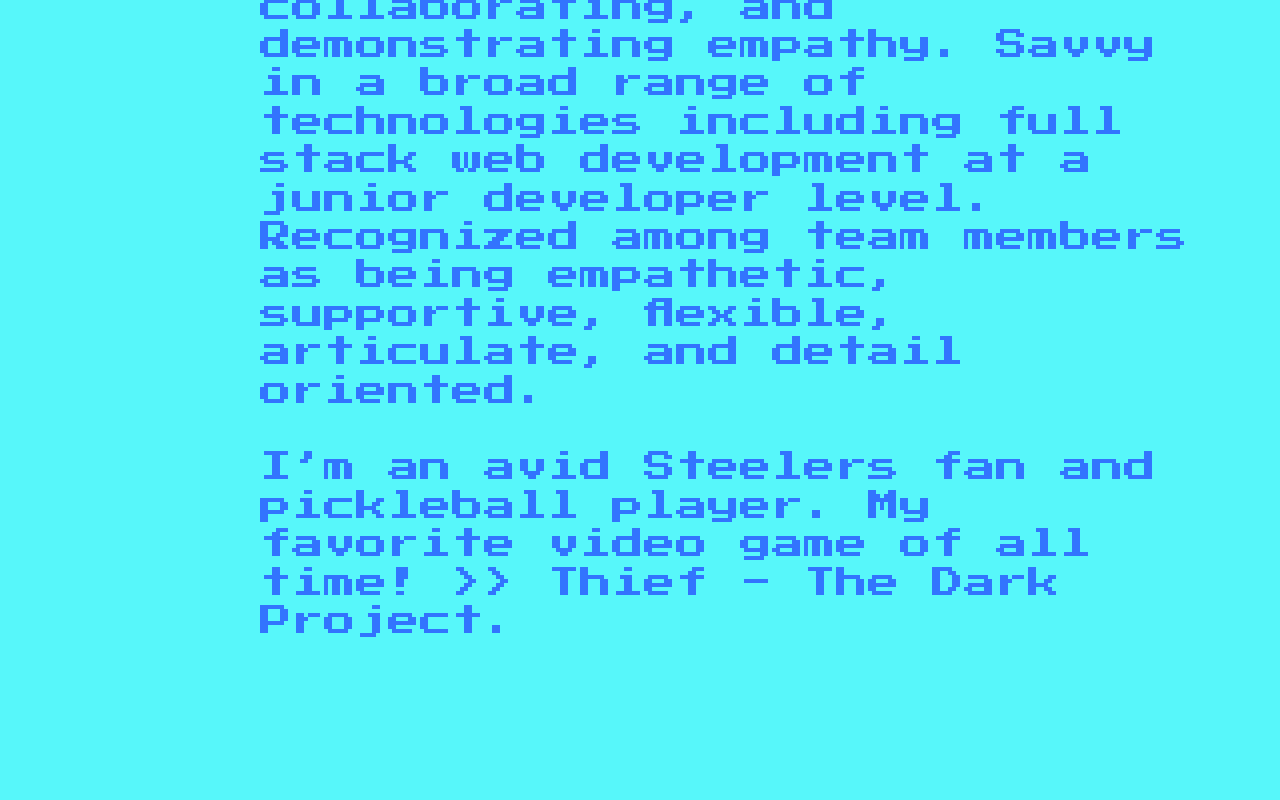
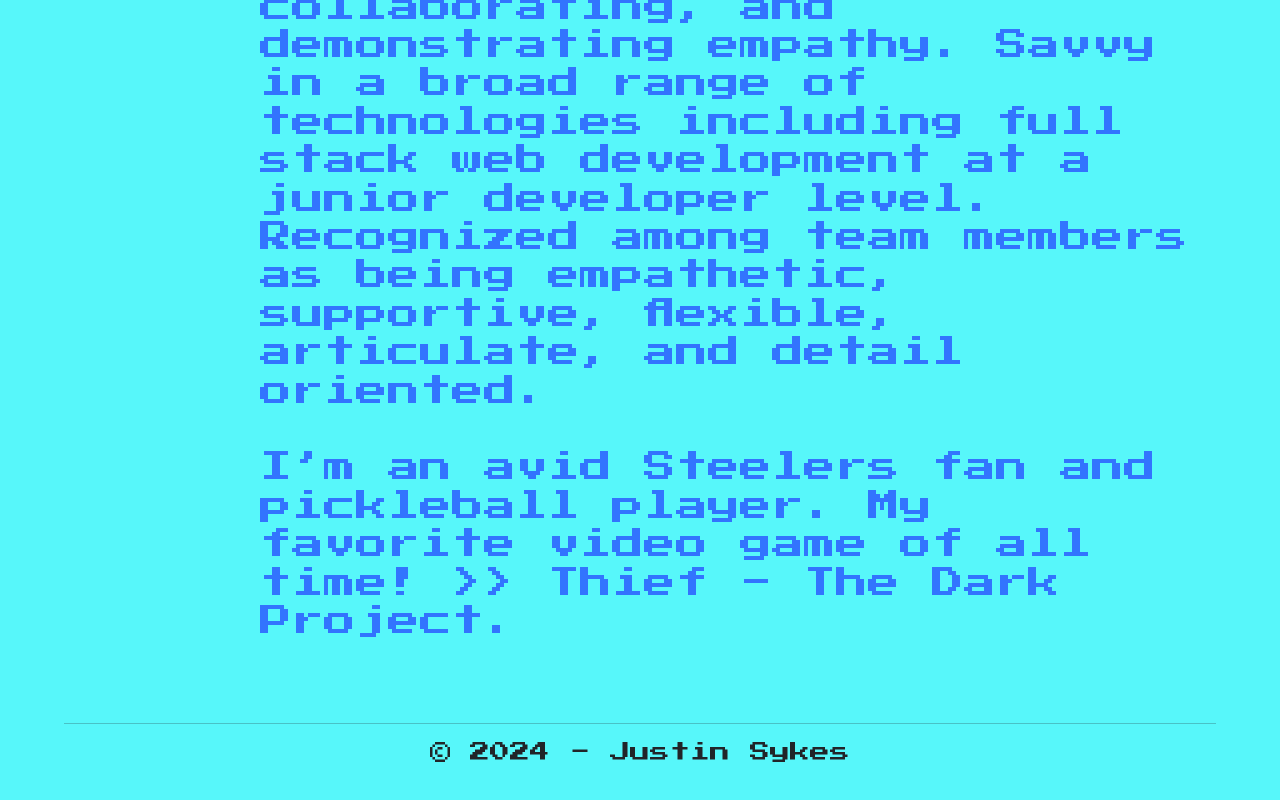
Before and after one commit to atlsykes/js-react-portfolio-v2, a React (Create React App) app: page / in a window 1280 px wide. Shown: the part 729-1529 px from the top of the page. Before the commit the page ends 1441 px from the top, so only its background shows below. Built offline with nearby package versions, Linux system fonts and the light colour scheme; a web font is replaced by a local one.

Commit message:
created footer card and styled it

```diff
--- /dev/null
+++ b/src/Components/card/footer.jsx
@@ -0,0 +1,13 @@
+import React from "react";
+import "./home-card.css";
+
+const footer = () => {
+  return (
+    <div className="footer-custom">
+      <hr></hr>
+      <h5>© 2024 - Justin Sykes</h5>
+    </div>
+  );
+};
+
+export default footer;
--- a/src/Components/card/homecard.css
+++ b/src/Components/card/home-card.css
@@ -7,6 +7,12 @@
   font-size: xx-large !important;
 }
 
+.footer-custom {
+  text-align: center;
+  margin-top: 5%;
+  font-family: "Press Start 2P", system-ui;
+}
+
 .press-start-2p-regular {
   font-family: "Press Start 2P", system-ui;
   color: #3274fe;
--- a/src/Components/card/home-card.jsx
+++ b/src/Components/card/home-card.jsx
@@ -1,6 +1,7 @@
 import React from "react";
-import "./homecard.css";
+import "./home-card.css";
 import Navbar from "../navbar/navbar";
+import Footer from "./footer";
 
 const homecard = () => {
   return (
@@ -37,6 +38,9 @@
             </span>
           </div>
         </div>
+        <div className="row">
+          <Footer />
+        </div>
       </div>
     </div>
   );
```
